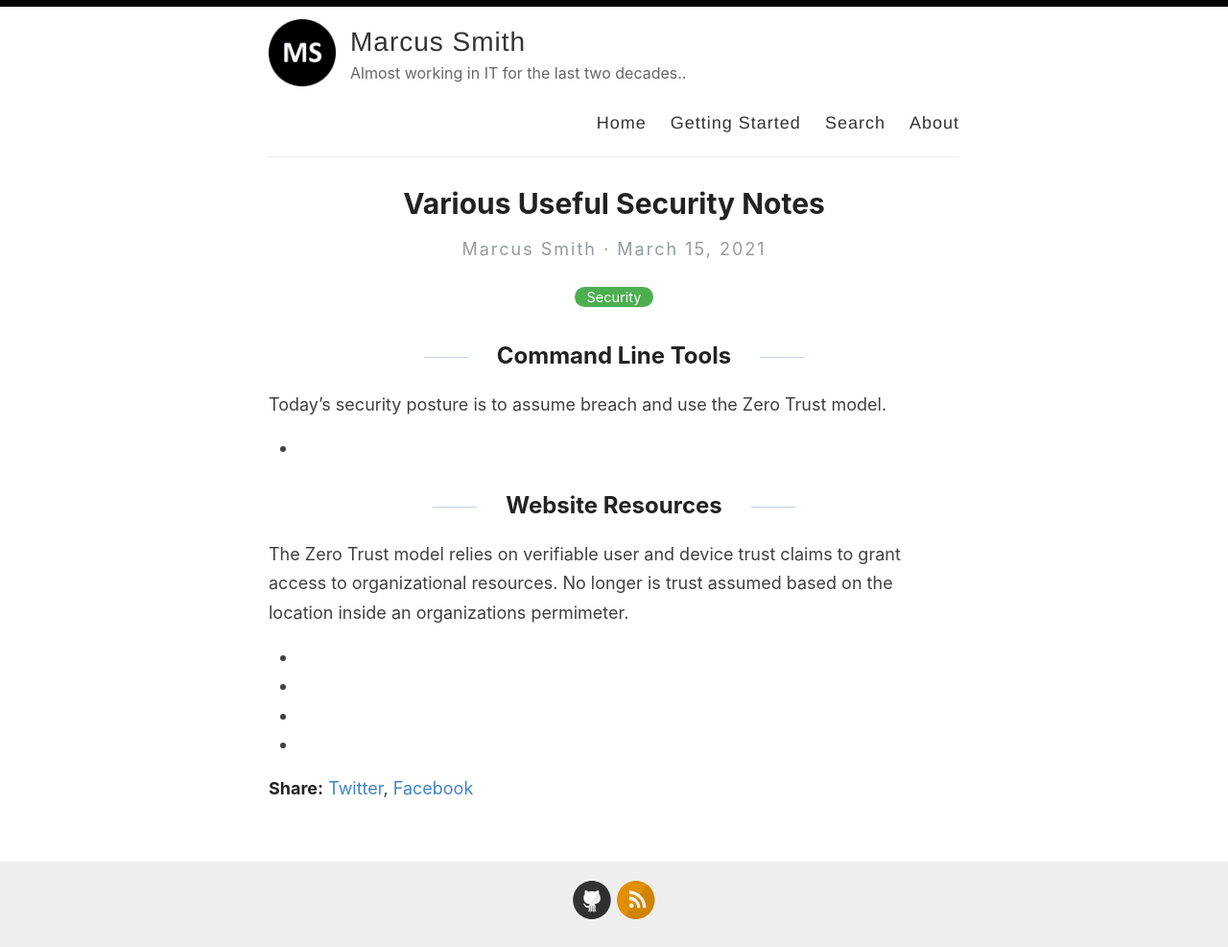
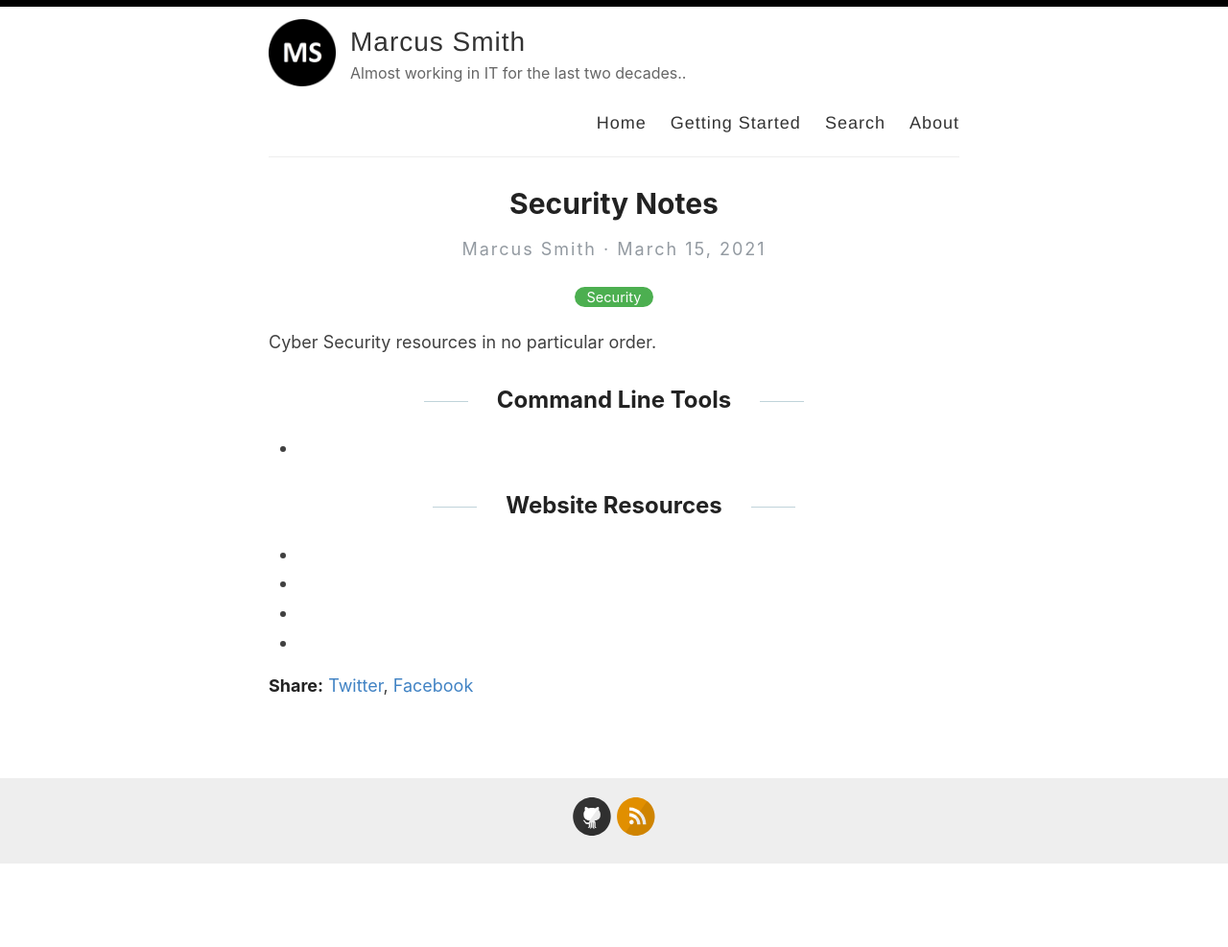
Before and after one commit to spooters/spooters.github.io, a Jekyll site: the page built from _posts/2021-03-15-Cyber-Security-Notes.md, in a window 1280 px wide. Shown: the whole page at 96% size. Built offline with Jekyll 4.4.1, drawn with Linux system fonts in a browser that asks for light colours; after the commit the page ends 901 px from its top, so only the background shows below that.

Commit message:
Title change

```diff
--- a/_posts/2021-03-15-Cyber-Security-Notes.md
+++ b/_posts/2021-03-15-Cyber-Security-Notes.md
@@ -1,19 +1,16 @@
 ---
 layout: post
-title:  Various Useful Security Notes
+title:  Security Notes
 categories: [Security]
 ---
 
+Cyber Security resources in no particular order.
+
 ## Command Line Tools
-
-Today's security posture is to assume breach and use the Zero Trust model.
 
 -
 
-
 ## Website Resources
-
-The Zero Trust model relies on verifiable user and device trust claims to grant access to organizational resources.  No longer is trust assumed based on the location inside an organizations permimeter.
 
 -
 -
```
